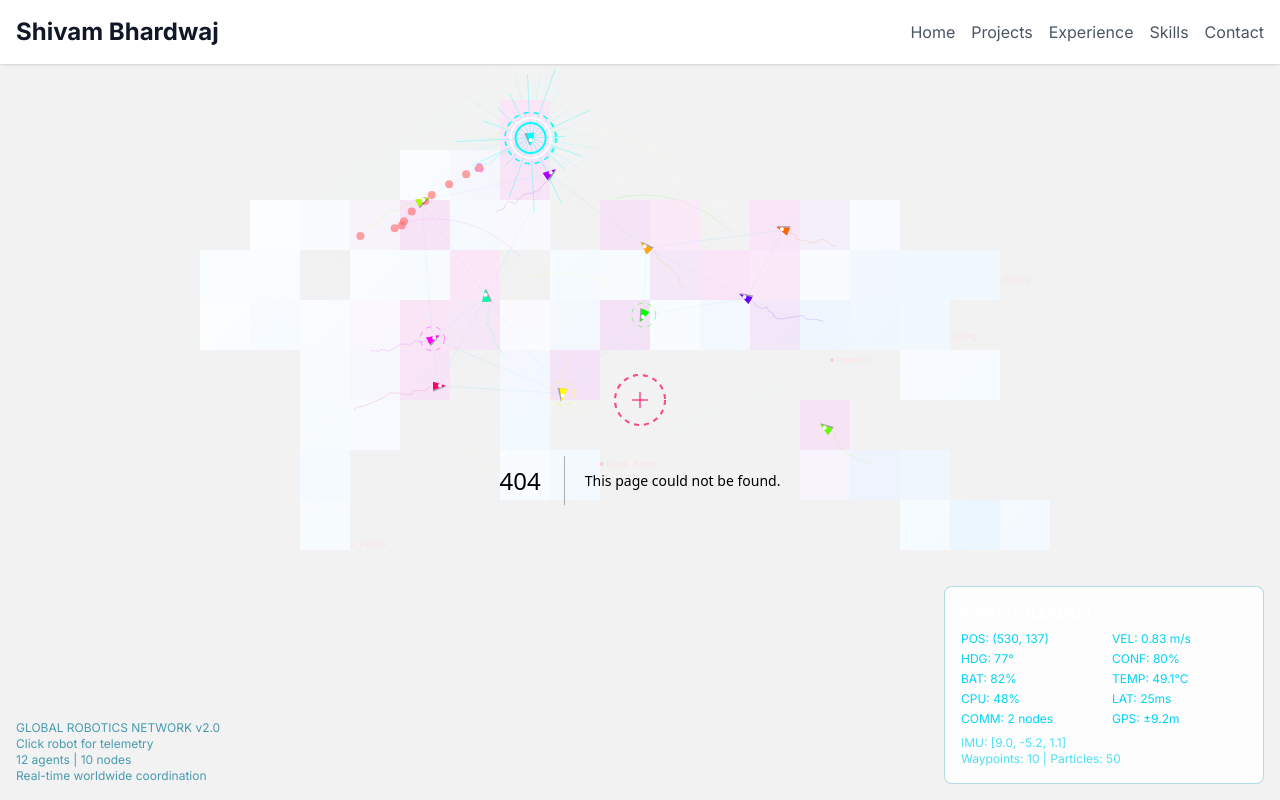
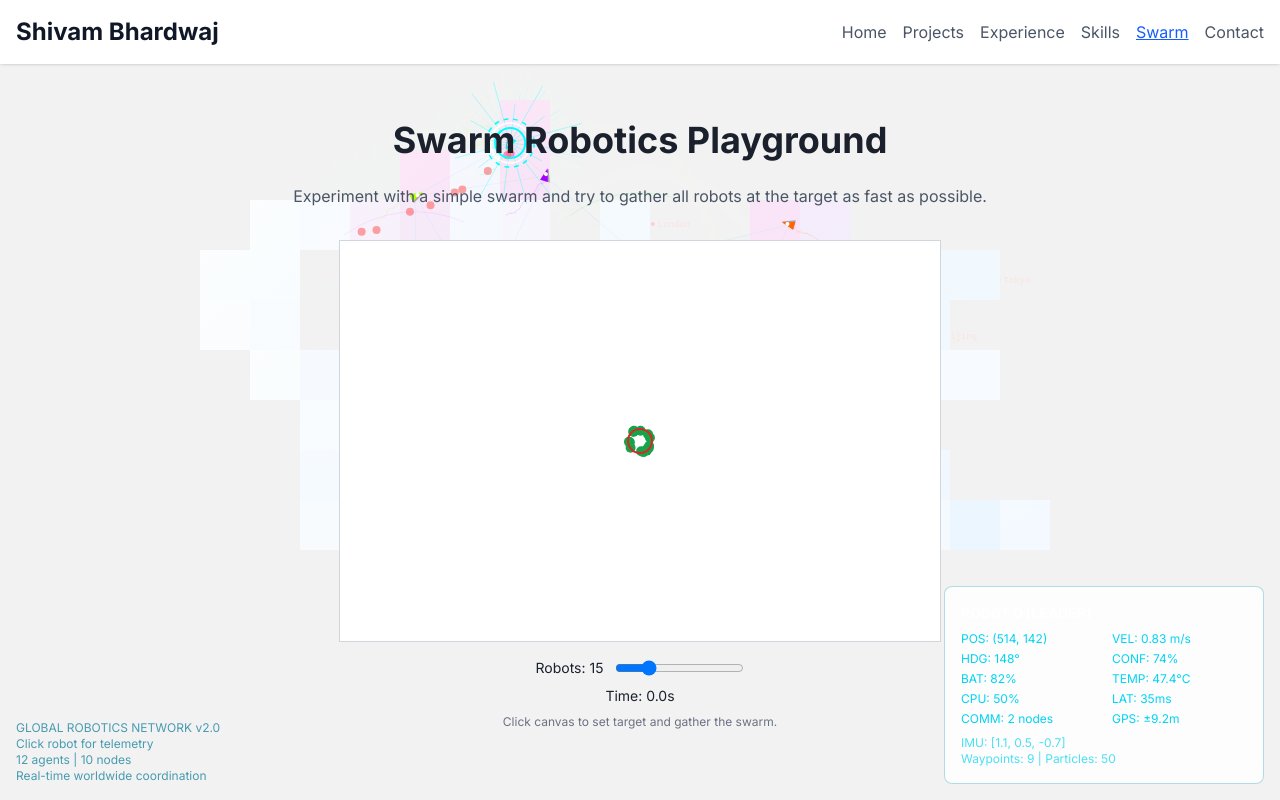
Before and after one commit to Shivam-Bhardwaj/robotics-portfolio, a Next.js app: page /swarm in a window 1280 px wide. Before the commit this address had no page. Shown: the top 800 px of the page. Built offline with nearby package versions, Linux system fonts and the light colour scheme.

Commit message:
Add swarm robotics playground

```diff
--- /dev/null
+++ b/src/app/swarm/page.tsx
@@ -0,0 +1,15 @@
+import SwarmGame from "@/components/SwarmGame";
+
+export const metadata = { title: "Swarm" };
+
+export default function SwarmPage() {
+  return (
+    <div className="container mx-auto py-10">
+      <h1 className="text-4xl font-bold text-center mb-6">Swarm Robotics Playground</h1>
+      <p className="text-center mb-8 text-gray-600">
+        Experiment with a simple swarm and try to gather all robots at the target as fast as possible.
+      </p>
+      <SwarmGame />
+    </div>
+  );
+}
--- a/src/components/Navbar.tsx
+++ b/src/components/Navbar.tsx
@@ -33,6 +33,9 @@ const Navbar = () => {
             <Link href="/skills" className={navItemClass("/skills")}>Skills</Link>
           </li>
           <li>
+            <Link href="/swarm" className={navItemClass("/swarm")}>Swarm</Link>
+          </li>
+          <li>
             <Link href="/contact" className={navItemClass("/contact")}>
               Contact
             </Link>
--- /dev/null
+++ b/src/components/SwarmGame.tsx
@@ -0,0 +1,147 @@
+"use client";
+import { useEffect, useRef, useState } from "react";
+
+interface Robot {
+  x: number;
+  y: number;
+  vx: number;
+  vy: number;
+  reached: boolean;
+}
+
+const MAX_SPEED = 2;
+const ACCEL = 0.05;
+const TARGET_RADIUS = 12;
+
+export default function SwarmGame() {
+  const canvasRef = useRef<HTMLCanvasElement>(null);
+  const robotsRef = useRef<Robot[]>([]);
+  const targetRef = useRef<{ x: number; y: number }>({ x: 0, y: 0 });
+  const animationRef = useRef<number>();
+  const runningRef = useRef(false);
+  const startRef = useRef(0);
+  const [time, setTime] = useState(0);
+  const [bestTime, setBestTime] = useState<number | null>(null);
+  const [count, setCount] = useState(15);
+
+  // initialize robots when count changes
+  useEffect(() => {
+    const canvas = canvasRef.current;
+    if (!canvas) return;
+    const ctx = canvas.getContext("2d");
+    if (!ctx) return;
+    const { width, height } = canvas;
+    robotsRef.current = Array.from({ length: count }, () => ({
+      x: Math.random() * width,
+      y: Math.random() * height,
+      vx: 0,
+      vy: 0,
+      reached: false,
+    }));
+    targetRef.current = { x: width / 2, y: height / 2 };
+    runningRef.current = false;
+    setTime(0);
+  }, [count]);
+
+  // animation loop
+  useEffect(() => {
+    const canvas = canvasRef.current;
+    if (!canvas) return;
+    const ctx = canvas.getContext("2d");
+    if (!ctx) return;
+
+    const step = (timestamp: number) => {
+      ctx.clearRect(0, 0, canvas.width, canvas.height);
+
+      // update robots
+      let allReached = true;
+      robotsRef.current.forEach((r) => {
+        if (!r.reached) {
+          const dx = targetRef.current.x - r.x;
+          const dy = targetRef.current.y - r.y;
+          const dist = Math.hypot(dx, dy);
+          if (dist < TARGET_RADIUS) {
+            r.reached = true;
+            r.vx = r.vy = 0;
+          } else {
+            allReached = false;
+            r.vx += (dx / dist) * ACCEL + (Math.random() - 0.5) * ACCEL;
+            r.vy += (dy / dist) * ACCEL + (Math.random() - 0.5) * ACCEL;
+            const speed = Math.hypot(r.vx, r.vy);
+            if (speed > MAX_SPEED) {
+              r.vx = (r.vx / speed) * MAX_SPEED;
+              r.vy = (r.vy / speed) * MAX_SPEED;
+            }
+            r.x += r.vx;
+            r.y += r.vy;
+          }
+        }
+        // draw robot
+        ctx.fillStyle = r.reached ? "#16a34a" : "#0ea5e9";
+        ctx.beginPath();
+        ctx.arc(r.x, r.y, 5, 0, Math.PI * 2);
+        ctx.fill();
+      });
+
+      // draw target
+      ctx.strokeStyle = "#dc2626";
+      ctx.lineWidth = 2;
+      ctx.beginPath();
+      ctx.arc(targetRef.current.x, targetRef.current.y, TARGET_RADIUS, 0, Math.PI * 2);
+      ctx.stroke();
+
+      if (runningRef.current && !allReached) {
+        setTime((timestamp - startRef.current) / 1000);
+      }
+
+      if (runningRef.current && allReached) {
+        runningRef.current = false;
+        const final = (timestamp - startRef.current) / 1000;
+        setTime(final);
+        setBestTime((prev) => (prev === null || final < prev ? final : prev));
+      }
+
+      animationRef.current = requestAnimationFrame(step);
+    };
+
+    animationRef.current = requestAnimationFrame(step);
+    return () => {
+      if (animationRef.current) cancelAnimationFrame(animationRef.current);
+    };
+  }, []);
+
+  const handleClick = (e: React.MouseEvent<HTMLCanvasElement>) => {
+    const rect = e.currentTarget.getBoundingClientRect();
+    targetRef.current = { x: e.clientX - rect.left, y: e.clientY - rect.top };
+    robotsRef.current.forEach((r) => (r.reached = false));
+    runningRef.current = true;
+    startRef.current = performance.now();
+    setTime(0);
+  };
+
+  return (
+    <div className="flex flex-col items-center">
+      <canvas
+        ref={canvasRef}
+        width={600}
+        height={400}
+        onClick={handleClick}
+        className="border border-gray-300 bg-white"
+      />
+      <div className="mt-4 flex items-center space-x-3">
+        <label className="text-sm">Robots: {count}</label>
+        <input
+          type="range"
+          min={5}
+          max={50}
+          value={count}
+          onChange={(e) => setCount(parseInt(e.target.value))}
+        />
+      </div>
+      <div className="mt-2 text-sm">
+        Time: {time.toFixed(1)}s{bestTime !== null && ` (Best: ${bestTime.toFixed(1)}s)`}
+      </div>
+      <p className="mt-2 text-xs text-gray-500">Click canvas to set target and gather the swarm.</p>
+    </div>
+  );
+}
```
